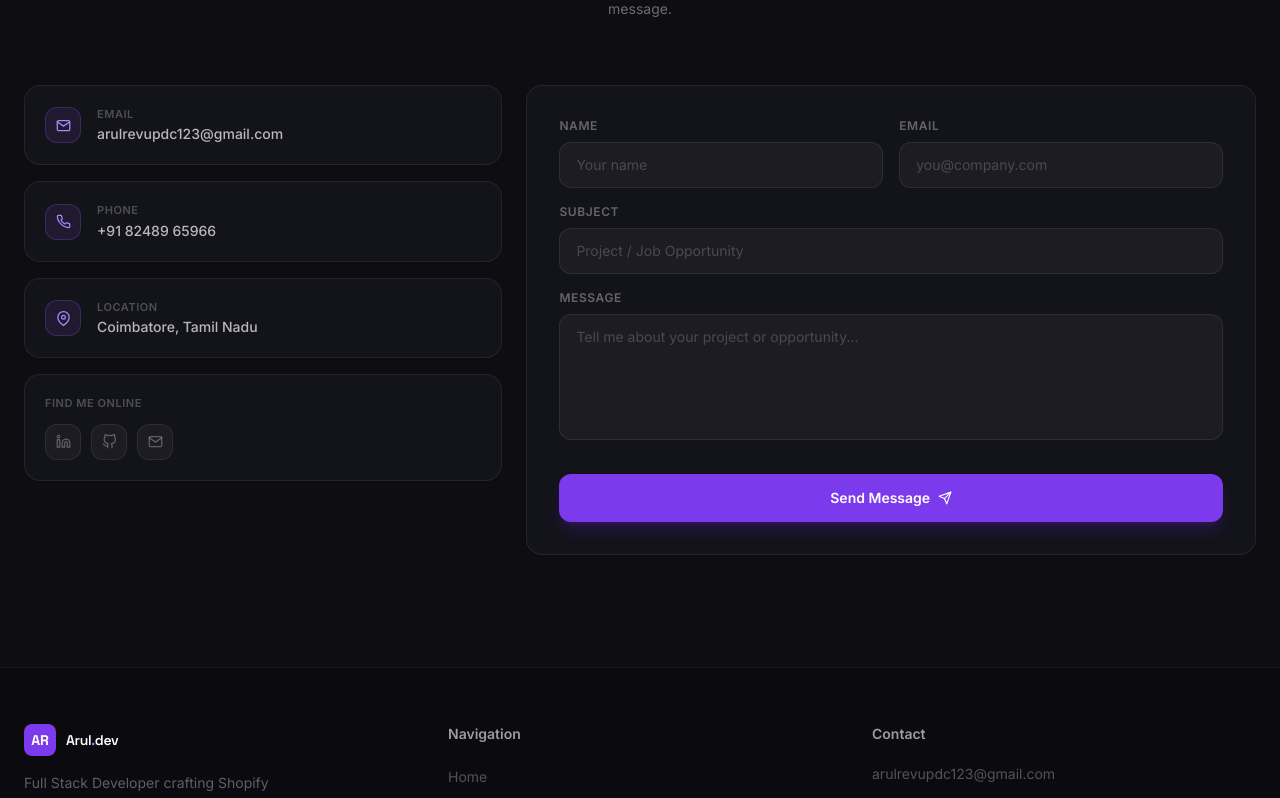
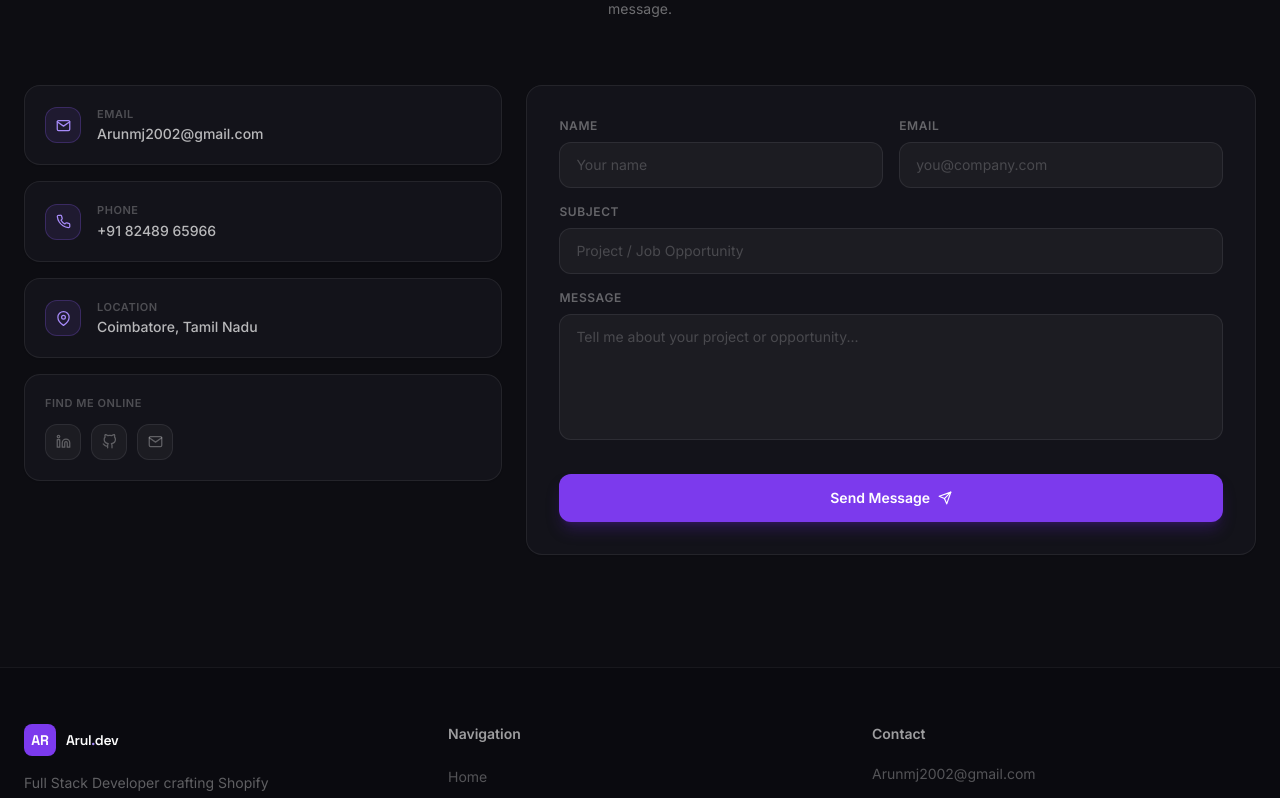
Before and after one commit to arulmozhi2002/Arul-Portfolio, a React (Vite) app: page / in a window 1280 px wide. Shown: the part 5720-6518 px from the top of the page. Built offline with nearby package versions, Linux system fonts and the light colour scheme.

Commit message:
Update email address across multiple components to reflect new contact information.

```diff
--- a/src/components/About.jsx
+++ b/src/components/About.jsx
@@ -49,7 +49,7 @@ export default function About() {
                 className="inline-flex items-center gap-2 px-5 py-2.5 bg-violet-600 hover:bg-violet-500 text-white text-sm font-semibold rounded-xl transition-all shadow-lg shadow-violet-900/40">
                 <FiDownload size={14}/> Download CV
               </a>
-              <a href="mailto:arulrevupdc123@gmail.com"
+              <a href="mailto:Arunmj2002@gmail.com"
                 className="inline-flex items-center gap-2 px-5 py-2.5 bg-white/[0.06] border border-white/[0.1] hover:border-white/[0.2] text-white/80 text-sm font-semibold rounded-xl transition-all shadow-sm">
                 <FiMail size={14}/> Get in Touch
               </a>
--- a/src/components/Contact.jsx
+++ b/src/components/Contact.jsx
@@ -6,7 +6,7 @@ const fadeUp = { hidden:{opacity:0,y:24}, show:{opacity:1,y:0,transition:{durati
 const stagger = { hidden:{}, show:{transition:{staggerChildren:0.09}} }
 
 const info = [
-  { Icon:FiMail,   label:'Email',    value:'arulrevupdc123@gmail.com', href:'mailto:arulrevupdc123@gmail.com' },
+  { Icon:FiMail,   label:'Email',    value:'Arunmj2002@gmail.com', href:'mailto:Arunmj2002@gmail.com' },
   { Icon:FiPhone,  label:'Phone',    value:'+91 82489 65966',           href:'tel:+918248965966' },
   { Icon:FiMapPin, label:'Location', value:'Coimbatore, Tamil Nadu',    href:null },
 ]
@@ -14,7 +14,7 @@ const info = [
 const socials = [
   { Icon:FiLinkedin, href:'https://www.linkedin.com/in/arul-r-a4b416249', label:'LinkedIn' },
   { Icon:FiGithub,   href:'https://github.com/arulmozhi2002',             label:'GitHub'   },
-  { Icon:FiMail,     href:'mailto:arulrevupdc123@gmail.com',               label:'Email'    },
+  { Icon:FiMail,     href:'mailto:Arunmj2002@gmail.com',               label:'Email'    },
 ]
 
 export default function Contact() {
@@ -27,7 +27,7 @@ export default function Contact() {
     e.preventDefault()
     const {name,email,subject,message} = form
     const body = `Hi Arul,\n\nMy name is ${name}.\n\n${message}\n\nReply to: ${email}`
-    window.location.href = `mailto:arulrevupdc123@gmail.com?subject=${encodeURIComponent(subject||'Portfolio Inquiry')}&body=${encodeURIComponent(body)}`
+    window.location.href = `mailto:Arunmj2002@gmail.com?subject=${encodeURIComponent(subject||'Portfolio Inquiry')}&body=${encodeURIComponent(body)}`
     setSent(true)
     setTimeout(()=>setSent(false),4000)
   }
--- a/src/components/Footer.jsx
+++ b/src/components/Footer.jsx
@@ -10,7 +10,7 @@ export default function Footer() {
   const socials = [
     { Icon:FiLinkedin, href:'https://www.linkedin.com/in/arul-r-a4b416249', label:'LinkedIn' },
     { Icon:FiGithub,   href:'https://github.com/arulmozhi2002',             label:'GitHub'   },
-    { Icon:FiMail,     href:'mailto:arulrevupdc123@gmail.com',               label:'Email'    },
+    { Icon:FiMail,     href:'mailto:Arunmj2002@gmail.com',               label:'Email'    },
   ]
 
   return (
@@ -50,11 +50,11 @@ export default function Footer() {
           <div>
             <h4 className="text-white/60 font-semibold text-sm mb-5">Contact</h4>
             <div className="space-y-3">
-              <a href="mailto:arulrevupdc123@gmail.com" className="block text-white/30 hover:text-violet-400 text-sm transition-colors">arulrevupdc123@gmail.com</a>
+              <a href="mailto:Arunmj2002@gmail.com" className="block text-white/30 hover:text-violet-400 text-sm transition-colors">Arunmj2002@gmail.com</a>
               <a href="tel:+918248965966" className="block text-white/30 hover:text-violet-400 text-sm transition-colors">+91 82489 65966</a>
               <p className="text-white/15 text-sm">Coimbatore, Tamil Nadu</p>
             </div>
-            <a href="mailto:arulrevupdc123@gmail.com"
+            <a href="mailto:Arunmj2002@gmail.com"
               className="mt-6 inline-flex items-center gap-2 px-5 py-2.5 bg-violet-600 hover:bg-violet-500 text-white text-sm font-semibold rounded-xl transition-all shadow-lg shadow-violet-900/40">
               Hire Me
             </a>
--- a/src/components/Hero.jsx
+++ b/src/components/Hero.jsx
@@ -14,7 +14,7 @@ const roles = [
 const socials = [
   { Icon: FiGithub,   href: 'https://github.com/arulmozhi2002',             label: 'GitHub'   },
   { Icon: FiLinkedin, href: 'https://www.linkedin.com/in/arul-r-a4b416249', label: 'LinkedIn' },
-  { Icon: FiMail,     href: 'mailto:arulrevupdc123@gmail.com',               label: 'Email'    },
+  { Icon: FiMail,     href: 'mailto:Arunmj2002@gmail.com',               label: 'Email'    },
 ]
 
 export default function Hero() {
--- a/src/components/Navbar.jsx
+++ b/src/components/Navbar.jsx
@@ -78,7 +78,7 @@ export default function Navbar() {
 
         <div className="flex items-center gap-3">
           <a
-            href="mailto:arulrevupdc123@gmail.com"
+            href="mailto:Arunmj2002@gmail.com"
             className="hidden md:inline-flex items-center px-4 py-2 bg-violet-600 hover:bg-violet-500 text-white text-sm font-semibold rounded-lg transition-all duration-200 shadow-md shadow-violet-900/40"
           >
             Hire Me
@@ -115,7 +115,7 @@ export default function Navbar() {
                 </button>
               ))}
               <a
-                href="mailto:arulrevupdc123@gmail.com"
+                href="mailto:Arunmj2002@gmail.com"
                 className="mt-2 px-4 py-3 bg-violet-600 text-white text-sm font-semibold rounded-xl text-center"
               >
                 Hire Me
--- a/src/data.js
+++ b/src/data.js
@@ -167,7 +167,7 @@ export const education = {
 export const socialLinks = {
   github: 'https://github.com/arulmozhi2002',
   linkedin: 'https://www.linkedin.com/in/arul-r-a4b416249',
-  email: 'mailto:arulrevupdc123@gmail.com',
+  email: 'mailto:Arunmj2002@gmail.com',
   phone: 'tel:+918248965966',
 }
 
```
